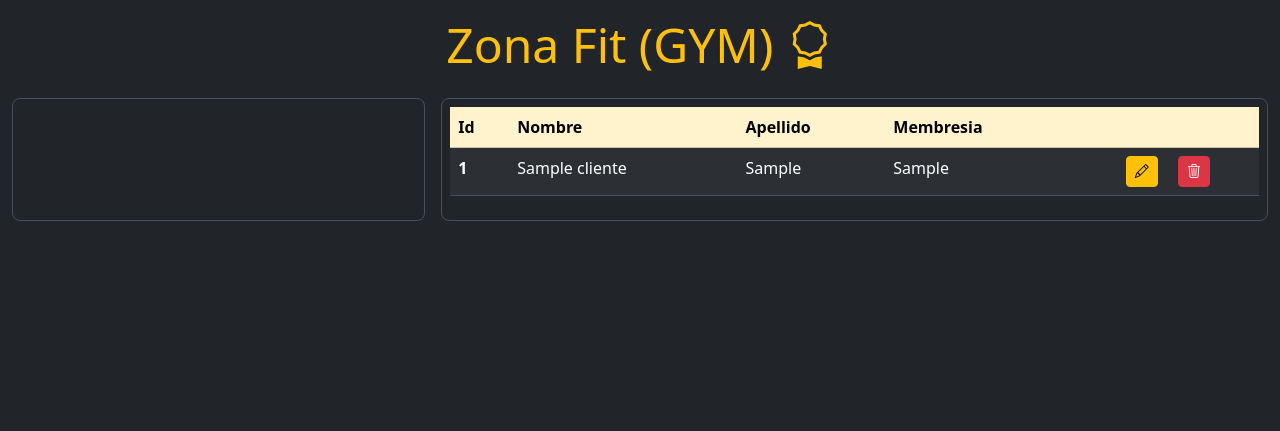
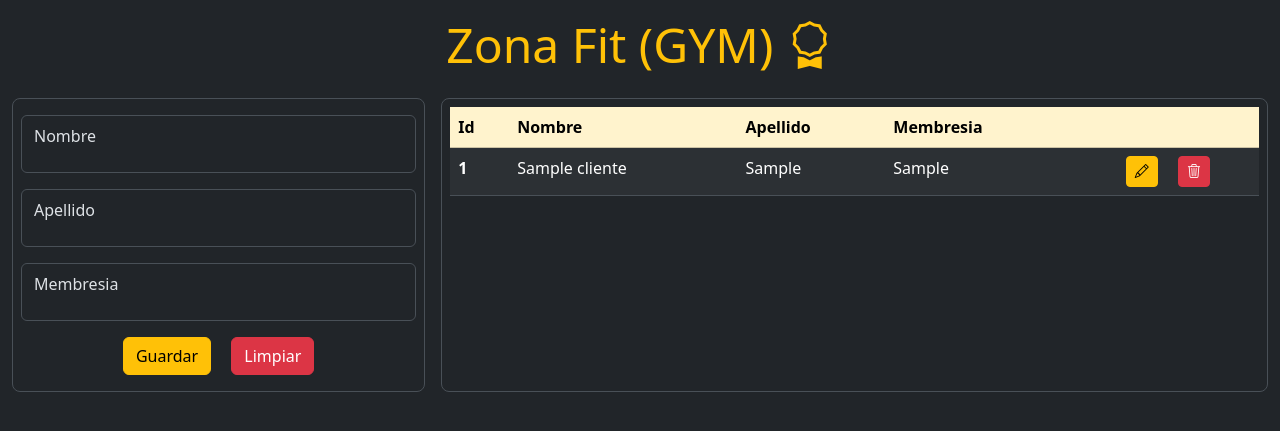
Before and after one commit to Landryx-Gmz/Aplicaciones_web_con_Flask, a Flask app: page / in a window 1280 px wide. Shown: the top 431 px of the page. Run offline with Flask 3, Linux system fonts and the light colour scheme; tables that the repository leaves empty or names only in its code hold one stand-in row (values such as "Sample post").

Commit message:
formulario y botones en index ok

```diff
--- a/Flask/templates/index.html
+++ b/Flask/templates/index.html
@@ -23,6 +23,30 @@
         <!-- contenedor del formulario -->
         <div class="border rounded-3 p-2">
             <!-- aqui va el formulario -->
+            <form action="/gurardar" method="post" autocomplete="off">
+                <!--Nombre-->
+                <div class="form-floating py-2">
+                    <input type="text" class="form-control" id="nombre" placeholder="Nombre"/>
+                    <label for="nombre">Nombre</label>
+                </div>
+                <!--Apellido-->
+                <div class="form-floating py-2">
+                    <input type="text" class="form-control" id="apellido" placeholder="Apellido"/>
+                    <label for="apellido">Apellido</label>
+                </div>
+                <!--Membresia-->
+                <div class="form-floating py-2">
+                    <input type="number" class="form-control" id="membresia" placeholder="Membresia"/>
+                    <label for="membresia">Membresia</label>
+                </div>
+                <!-- Botones del formulario -->
+                <div class="text-center py-2">
+                    <button type="submit" class="btn btn-warning btn-sn me-3">
+                        Guardar
+                    </button>
+                    <input type="reset" class="btn btn-danger btn_sn" value="Limpiar"/>
+                </div>
+            </form>
         </div> <!-- div cierre del contenedor del formulario -->
         <!-- Contenedor de listado de clientes -->
         <div class="border rounded-3 p-2">
```
